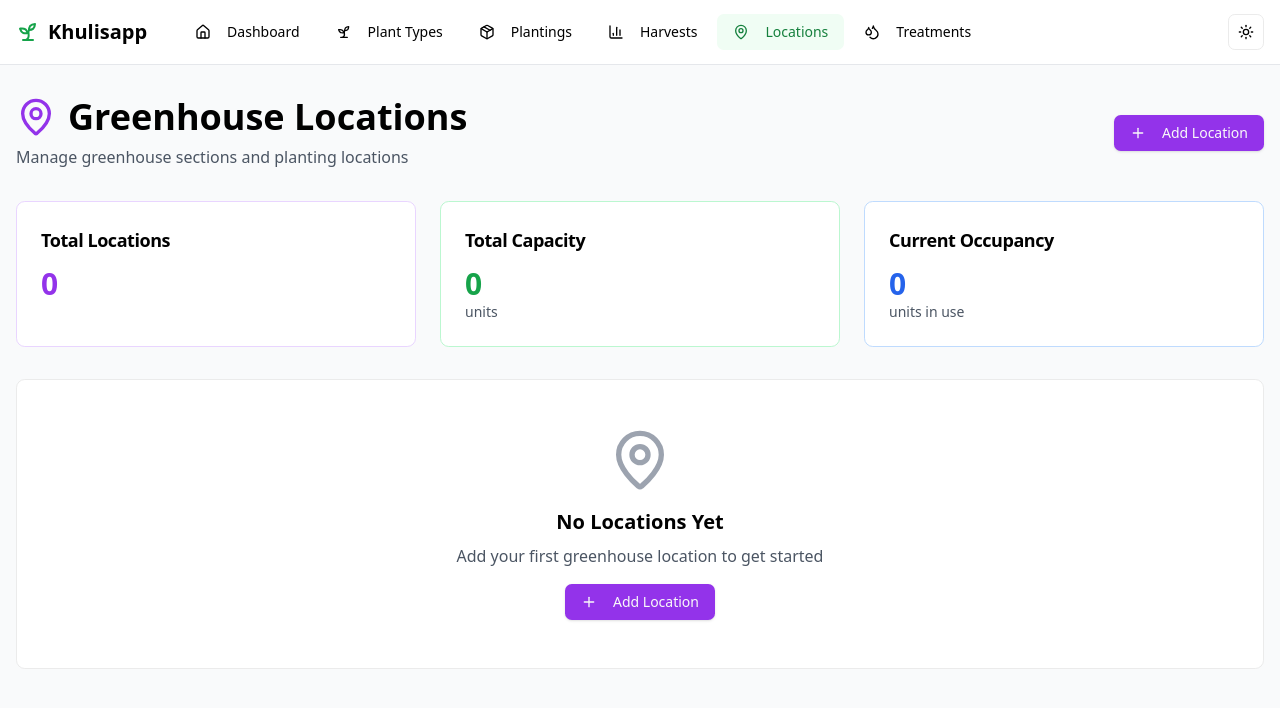
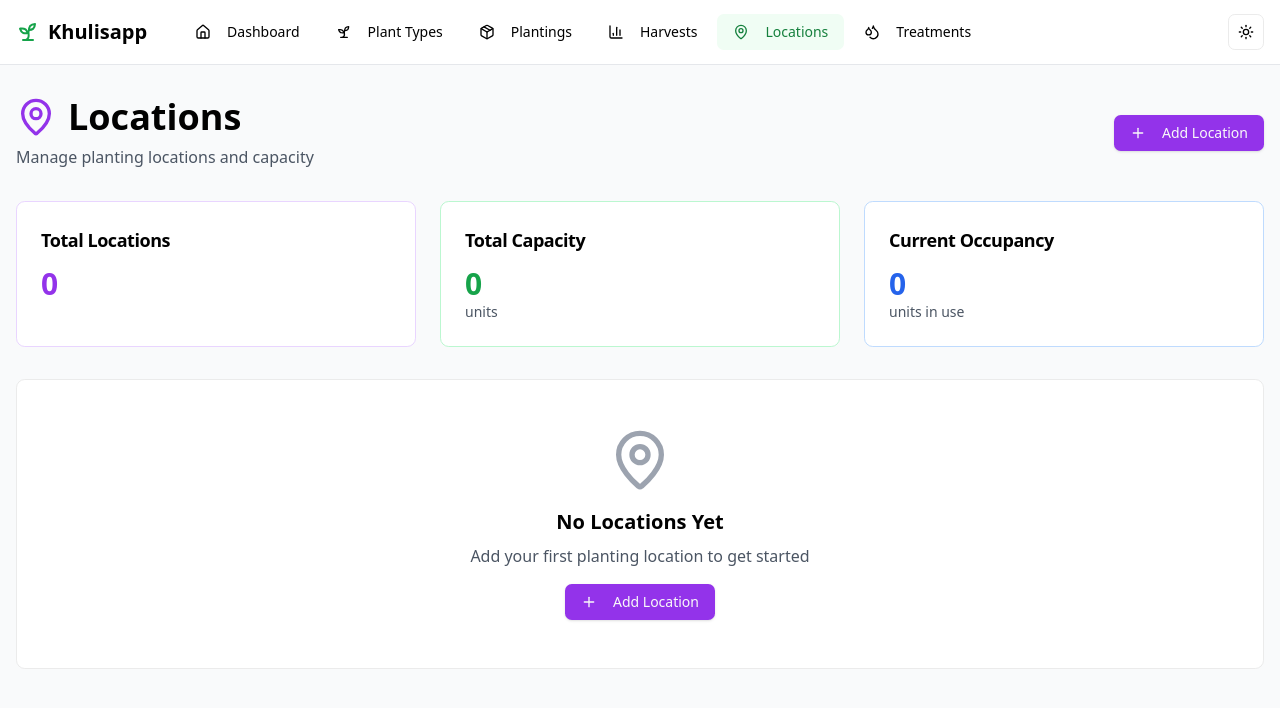
Before and after one commit to Vundz/sg-51715866-84a2-4173-a0c3-6f30f6eab96a-1777618500, a Next.js app: page /locations in a window 1280 px wide. Shown: the top 708 px of the page. Built offline with nearby package versions, Linux system fonts and the light colour scheme.

Commit message:
refactor(locations): Simplify location fields to name and capacity

```diff
--- a/src/pages/locations/index.tsx
+++ b/src/pages/locations/index.tsx
@@ -28,15 +28,11 @@ export default function LocationsPage() {
     const location: Location = editingLocation ? {
       ...editingLocation,
       name: formData.get("name") as string,
-      greenhouse: formData.get("greenhouse") as string,
-      section: formData.get("section") as string,
       capacity: Number(formData.get("capacity")),
       notes: formData.get("notes") as string
     } : {
       id: generateId(),
       name: formData.get("name") as string,
-      greenhouse: formData.get("greenhouse") as string,
-      section: formData.get("section") as string,
       capacity: Number(formData.get("capacity")),
       currentOccupancy: 0,
       notes: formData.get("notes") as string,
@@ -77,10 +73,10 @@ export default function LocationsPage() {
         <div>
           <h1 className="text-4xl font-bold flex items-center gap-3">
             <MapPin className="w-10 h-10 text-purple-600" />
-            Greenhouse Locations
+            Locations
           </h1>
           <p className="text-gray-600 dark:text-gray-400 mt-2">
-            Manage greenhouse sections and planting locations
+            Manage planting locations and capacity
           </p>
         </div>
 
@@ -95,7 +91,7 @@ export default function LocationsPage() {
             <DialogHeader>
               <DialogTitle>{editingLocation ? "Edit" : "Add New"} Location</DialogTitle>
               <DialogDescription>
-                Enter the details for the greenhouse location
+                Enter the details for the planting location
               </DialogDescription>
             </DialogHeader>
             <form onSubmit={handleSaveLocation} className="space-y-4">
@@ -103,17 +99,6 @@ export default function LocationsPage() {
                 <div className="space-y-2">
                   <Label htmlFor="name">Location Name *</Label>
                   <Input id="name" name="name" defaultValue={editingLocation?.name} required placeholder="e.g., Section A-1" />
-                </div>
-                <div className="space-y-2">
-                  <Label htmlFor="greenhouse">Greenhouse *</Label>
-                  <Input id="greenhouse" name="greenhouse" defaultValue={editingLocation?.greenhouse} required placeholder="e.g., Greenhouse 1" />
-                </div>
-              </div>
-
-              <div className="grid grid-cols-2 gap-4">
-                <div className="space-y-2">
-                  <Label htmlFor="section">Section</Label>
-                  <Input id="section" name="section" defaultValue={editingLocation?.section} placeholder="e.g., North Wing" />
                 </div>
                 <div className="space-y-2">
                   <Label htmlFor="capacity">Capacity (units) *</Label>
@@ -179,7 +164,7 @@ export default function LocationsPage() {
           <CardContent className="flex flex-col items-center justify-center py-12">
             <MapPin className="w-16 h-16 text-gray-400 mb-4" />
             <h3 className="text-xl font-semibold mb-2">No Locations Yet</h3>
-            <p className="text-gray-600 dark:text-gray-400 mb-4">Add your first greenhouse location to get started</p>
+            <p className="text-gray-600 dark:text-gray-400 mb-4">Add your first planting location to get started</p>
             <Button onClick={() => setIsDialogOpen(true)} className="bg-purple-600 hover:bg-purple-700">
               <Plus className="w-4 h-4 mr-2" />
               Add Location
@@ -190,15 +175,13 @@ export default function LocationsPage() {
         <Card>
           <CardHeader>
             <CardTitle>All Locations</CardTitle>
-            <CardDescription>Manage your greenhouse locations and track capacity</CardDescription>
+            <CardDescription>Manage your planting locations and track capacity</CardDescription>
           </CardHeader>
           <CardContent>
             <Table>
               <TableHeader>
                 <TableRow>
-                  <TableHead>Location</TableHead>
-                  <TableHead>Greenhouse</TableHead>
-                  <TableHead>Section</TableHead>
+                  <TableHead>Location Name</TableHead>
                   <TableHead>Capacity</TableHead>
                   <TableHead>Occupancy</TableHead>
                   <TableHead>Status</TableHead>
@@ -211,8 +194,6 @@ export default function LocationsPage() {
                   return (
                     <TableRow key={location.id}>
                       <TableCell className="font-medium">{location.name}</TableCell>
-                      <TableCell>{location.greenhouse}</TableCell>
-                      <TableCell>{location.section || "-"}</TableCell>
                       <TableCell>{location.capacity} units</TableCell>
                       <TableCell>
                         {location.currentOccupancy} / {location.capacity}
```
